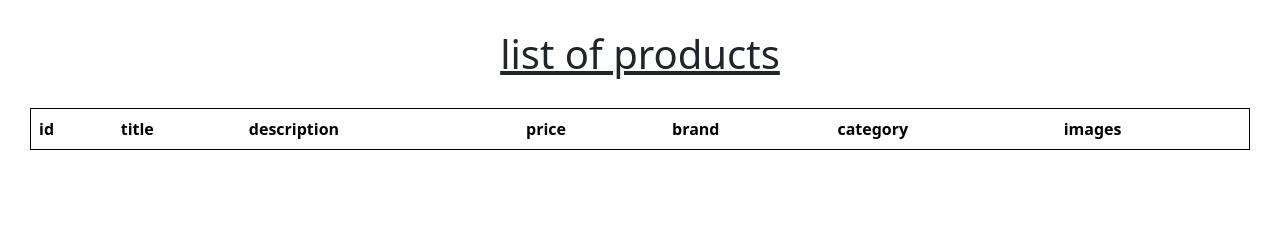
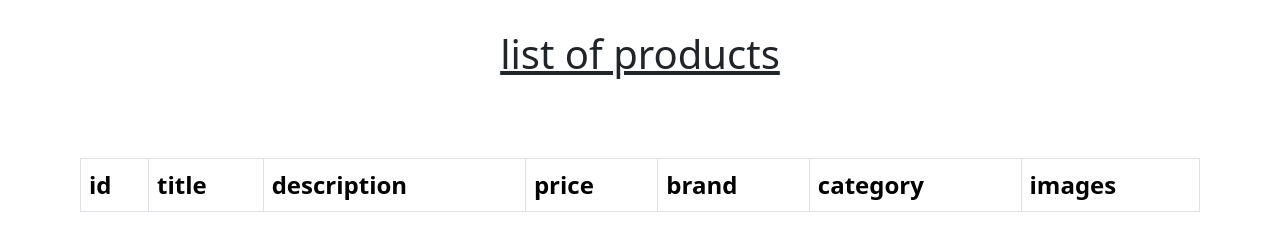
Before and after one commit to Dipika-Bhandari/internship, a plain HTML site: page javascript/jsday7/index.html in a window 1280 px wide. Drawn offline with nearby package versions, Linux system fonts and the light colour scheme; no server answers.

Commit message:
javascript/day7----(jquery practice)

```diff
--- a/javascript/jsday7/index.html
+++ b/javascript/jsday7/index.html
@@ -22,7 +22,7 @@
 </div>
 
 <div class="fortable">
-    <table style="border:1px solid black" class="table table-striped table-hover">
+    <table  class="table  table-bordered  table-hover">
         <thead>
             <tr>
                 <th>id</th>
--- a/javascript/jsday7/style.css
+++ b/javascript/jsday7/style.css
@@ -7,4 +7,12 @@
 }
 .fortable{
     margin: 30px;
+    border-collapse: collapse;
+    border-radius: 10px;
+    padding: 50px;
+    font-size: 24px;
 }
+.bodytable{
+    padding: 10px;
+    text-align: center;
+}
```
